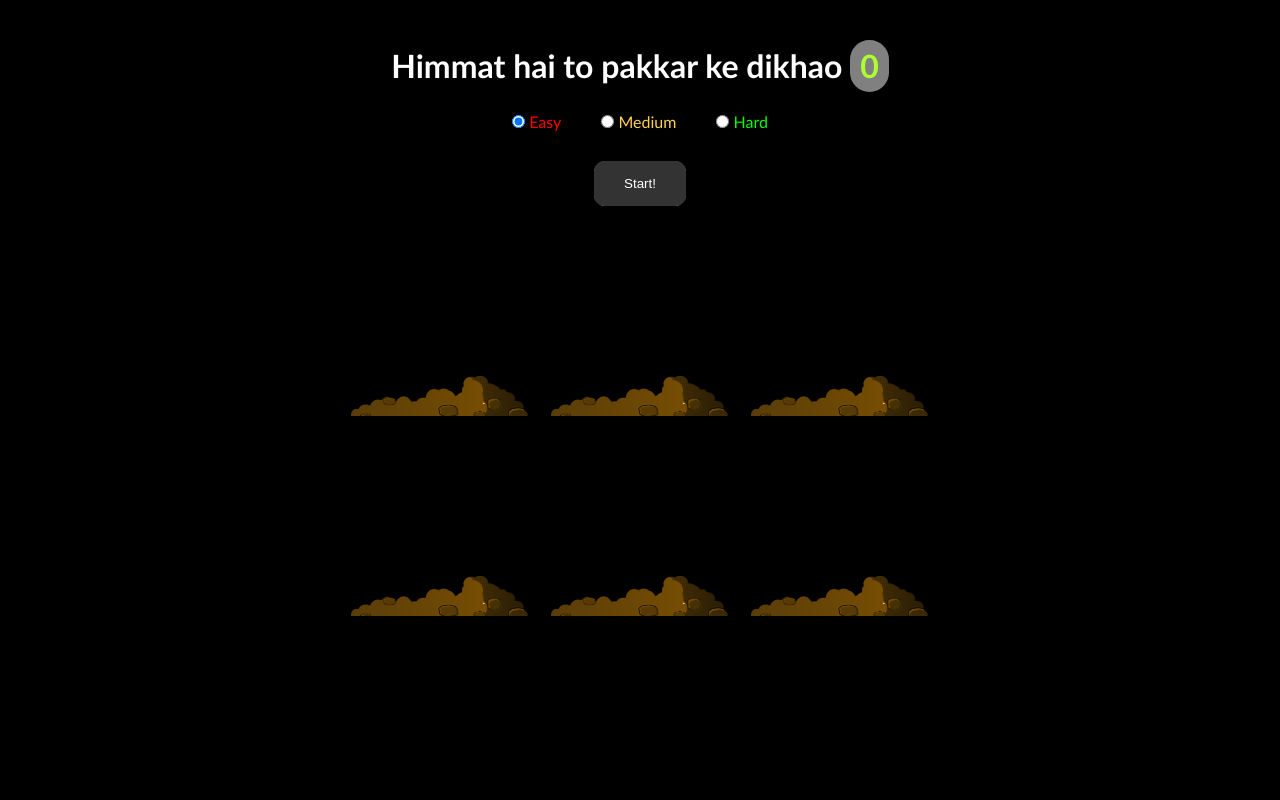
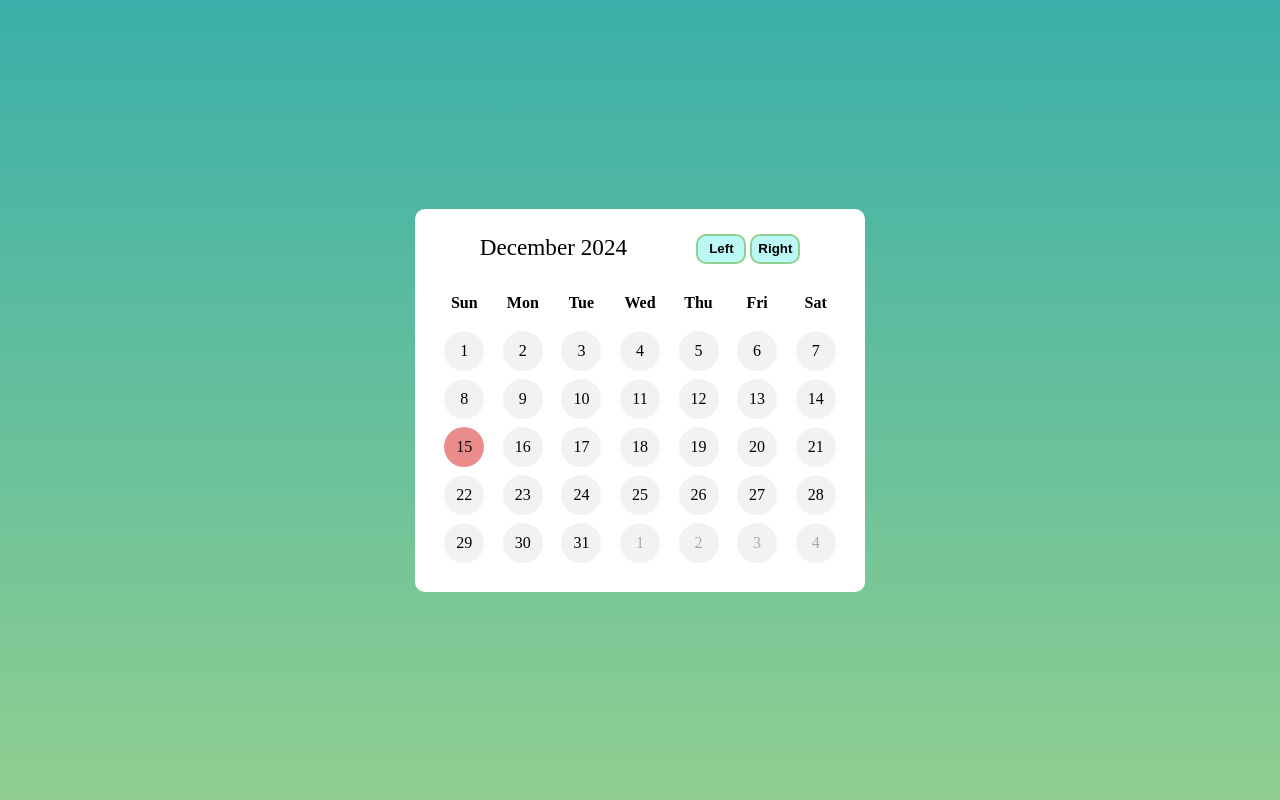
Before and after one commit to ruchi1234chaudhary/frontend-Projects, a plain HTML site: page index.html in a window 1280 px wide. Drawn offline with Linux system fonts and the light colour scheme.

Commit message:
Add files via upload
Calender- lets check you date of birth on which day?

```diff
--- a/index.html
+++ b/index.html
@@ -3,54 +3,36 @@
 <head>
     <meta charset="UTF-8">
     <meta name="viewport" content="width=device-width, initial-scale=1.0">
-    <title>A mole game</title>
+    <title>Calender</title>
     <link rel="stylesheet" href="style.css">
 </head>
 <body>
-    <h1>Himmat hai to pakkar ke dikhao <span class="score">0</span></h1>
-    <div class="levels">
-        <div>
-            <input type="radio" name="level" id="easy" checked>
-            <label for="easy">Easy</label>
+    <div class="wrapper">
+        <header>
+            <p class="current-date"></p>
+            <div class="icons">
+                <button id="prev" class="btn">Left</button>
+                <button  id="next" class="btn">Right</button>
+            </div>
+        </header>
 
-        </div>
-        <div>
-            <input type="radio" name="level" id="Medium">
-            <label for="Medium">Medium</label>
+        <div class="calender">
+            <ul class="weeks">
+                <li>Sun</li>
+                <li>Mon</li>
+                <li>Tue</li>
+                <li>Wed</li>
+                <li>Thu</li>
+                <li>Fri</li>
+                <li>Sat</li>
+            </ul>
 
-        </div>
-        <div>
-            <input type="radio" name="level" id="Hard">
-            <label for="Hard">Hard</label>
+            <ul class="days">
 
-        </div>
-    </div>
-
-
-    <div class="controls">
-        <button class="start-btn" onclick="startGame()">Start!</button>
-    </div>
-
-    <div class="game">
-        <div class="hole hole1">
-            <div class="mole"></div>
-        </div>
-        <div class="hole hole2">
-            <div class="mole"></div>
-        </div>
-        <div class="hole hole3">
-            <div class="mole"></div>
-        </div>
-        <div class="hole hole4">
-            <div class="mole"></div>
-        </div>
-        <div class="hole hole5">
-            <div class="mole"></div>
-        </div>
-        <div class="hole hole6">
-            <div class="mole"></div>
+            </ul>
         </div>
     </div>
     <script src="script.js"></script>
+
 </body>
 </html>
--- a/script.js
+++ b/script.js
@@ -1,97 +1,47 @@
-console.log("Radhe-Radhe")
-// Selecting all the elements from the DOM
-const holes = document.querySelectorAll(".hole");
-const scoreBoard = document.querySelector(".score");
-const moles = document.querySelectorAll(".mole");
-const startBtn = document.querySelector(".start-btn");
-const levels = document.querySelector(".levels");
-const game = document.querySelector(".game");
-
-let lastHole;
-let timeUp = false;
-let score = 0;
-
-// Function to get the selected radio button value
-function difficultyLevel() {
-  const ele = document.getElementsByName("level");
-  for (let i = 0; i < ele.length; i++) {
-    if (ele[i].checked) {
-      return ele[i].id;
+const daysTag = document.querySelector(".days"),
+currentDate = document.querySelector(".current-date"),
+prevNextIcon = document.querySelectorAll(".icons .btn");
+// getting new date, current year and month
+let date = new Date(),
+currYear = date.getFullYear(),
+currMonth = date.getMonth();
+// storing full name of all months in array
+const months = ["January", "February", "March", "April", "May", "June", "July",
+              "August", "September", "October", "November", "December"];
+const renderCalendar = () => {
+    let firstDayofMonth = new Date(currYear, currMonth, 1).getDay(), // getting first day of month
+    lastDateofMonth = new Date(currYear, currMonth + 1, 0).getDate(), // getting last date of month
+    lastDayofMonth = new Date(currYear, currMonth, lastDateofMonth).getDay(), // getting last day of month
+    lastDateofLastMonth = new Date(currYear, currMonth, 0).getDate(); // getting last date of previous month
+    let liTag = "";
+    for (let i = firstDayofMonth; i > 0; i--) { // creating li of previous month last days
+        liTag += `<li class="inactive">${lastDateofLastMonth - i + 1}</li>`;
     }
-  }
+    for (let i = 1; i <= lastDateofMonth; i++) { // creating li of all days of current month
+        // adding active class to li if the current day, month, and year matched
+        let isToday = i === date.getDate() && currMonth === new Date().getMonth()
+                     && currYear === new Date().getFullYear() ? "active" : "";
+        liTag += `<li class="${isToday}">${i}</li>`;
+    }
+    for (let i = lastDayofMonth; i < 6; i++) { // creating li of next month first days
+        liTag += `<li class="inactive">${i - lastDayofMonth + 1}</li>`
+    }
+    currentDate.innerText = `${months[currMonth]} ${currYear}`; // passing current mon and yr as currentDate text
+    daysTag.innerHTML = liTag;
 }
-
-// Function to get a random time between min and max
-function randomTime(min, max) {
-  return Math.round(Math.random() * (max - min) + min);
-}
-
-// Function to get a random hole
-function randomHole(holes) {
-  const idx = Math.floor(Math.random() * holes.length);
-  const hole = holes[idx];
-  if (hole === lastHole) {
-    return randomHole(holes);
-  }
-  lastHole = hole;
-  return hole;
-}
-
-// Function to make the mole appear and disappear
-function peep(show, hide) {
-  const time = randomTime(show, hide);
-  const hole = randomHole(holes);
-  hole.classList.add("up");
-  setTimeout(() => {
-    hole.classList.remove("up");
-    if (!timeUp) {
-      peep(show, hide);
-    }
-  }, time);
-}
-
-// Function to start the game
-function startGame() {
-  let show, hide;
-  const difficulty = difficultyLevel();
-  if (difficulty === "easy") {
-    show = 500;
-    hide = 1500;
-  } else if (difficulty === "medium") {
-    show = 200;
-    hide = 1000;
-  } else {
-    show = 100;
-    hide = 800;
-  }
-
-  // hiding start button during game running
-  scoreBoard.textContent = 0;
-  timeUp = false;
-  startBtn.innerHTML = "running..";
-  startBtn.disabled = true;
-  levels.style.visibility = "hidden";
-  score = 0;
-
-  // Starting button after the game finish
-  peep(show, hide);
-  setTimeout(() => {
-    timeUp = true;
-    startBtn.innerHTML = "start!";
-    startBtn.disabled = false;
-    levels.style.visibility = "visible";
-  }, 15000);
-}
-
-// Function to update the score on clicking the mole
-function hitTheMole(e) {
-  if (!e.isTrusted) {
-    return;
-  }
-  score++;
-  this.parentNode.classList.remove("up");
-  scoreBoard.textContent = score;
-}
-
-// Adding the click event listener to all the moles
-moles.forEach((mole) => mole.addEventListener("click", hitTheMole));
+renderCalendar();
+prevNextIcon.forEach(icon => { // getting prev and next icons
+    icon.addEventListener("click", () => { // adding click event on both icons
+        // if clicked icon is previous icon then decrement current month by 1 else increment it by 1
+        currMonth = icon.id === "prev" ? currMonth - 1 : currMonth + 1;
+        if(currMonth < 0 || currMonth > 11) { // if current month is less than 0 or greater than 11
+            // creating a new date of current year & month and pass it as date value
+            date = new Date(currYear, currMonth, new Date().getDate());
+            currYear = date.getFullYear(); // updating current year with new date year
+            currMonth = date.getMonth(); // updating current month with new date month
+        } else {
+            date = new Date(); // pass the current date as date value
+        }
+        renderCalendar(); // calling renderCalendar function
+    });
+});
--- a/style.css
+++ b/style.css
@@ -3,178 +3,87 @@
     padding:0;
     box-sizing: border-box;
 }
+
 body{
-    background-color: black;
-    color:white;
-    font-family: 'Gill Sans', 'Gill Sans MT', Calibri, 'Trebuchet MS', sans-serif;
-}
-h1{
-    text-align: center;
-    margin-top:40px;
-    line-height: 1;
-
-}
-.score{
-    background-color: grey;
-    padding:10px;
-    border-radius:50px;
-    display: inline-block;
-    color:greenyellow;
-}
-.controls{
-    margin:10px;
-    text-align: center;
-}
-.start-btn{
-    padding:15px 30px;
-    border:none;
-    outline:none;
-    color:#fff;
-    cursor:pointer;
-    position:relative;
-    z-index:0;
-    border-radius:12px;
-
-}
-.start-btn::after{
-    content:"";
-    z-index:-1;
-    position:absolute;
-    width:100%;
-    height:100%;
-    background-color: #333;
-    left:0;
-    top:0;
-    border-radius:10px;
-}
-.start-btn::before{
-    content:"";
-    background: linear-gradient(
-        45deg,
-        #ff0000,#ff7300,#ffb00f,#48ff00,
-        #00ffd5,#002bff,#ff00c8,#ff0000
-
-    );
-    position:absolute;
-    top:-2px;
-    left:-2px;
-    background-size: 600%;
-    z-index:-1;
-    width:calc(100% + 4px);
-    height:calc(100% + 4px);
-    filter:blur(8px);
-    animation:glowing 20s linear infinite;
-    transition:opacity .3s ease-in-out;
-    border-radius:10px;
-    opacity:0;
-
-}
-@keyframes glowing {
-    0%{background-position: 0 0;}
-    50%{background-position: 400% 0;}
-
-    100%{background-position: 0 0;}
-
-
-}
-.start-btn:hover::before{
-    opacity:1;
-}
-.start-btn:active:after{
-    background: transparent;
-}
-.start-btn:active{
-    color:black;
-    font-weight: bold;
-
-}
-.levels{
-    font-style:20px;
     display:flex;
     align-items: center;
     justify-content: center;
+    min-height:100vh;
+    background: linear-gradient(#3AAFA9,rgb(144, 207, 144));
 }
-.levels>div{
-margin:20px;
+.wrapper{
+    background-color: white;
+    width:450px;
+    border-radius:10px;
 }
-.levels > div:nth-last-of-type(1){
-    color:#00ff00;
+.wrapper header{
+    display:flex;
+    justify-content: space-around;
+    padding:25px 30px 10px;
 }
-.levels > div:nth-last-of-type(2){
-    color:#ffd24e;
+header .current-date{
+    font-size:1.45rem;
+    font-weight:500;
 }
-.levels > div:nth-last-of-type(3){
-    color:#ff0000;
+header .icons .btn{
+    height:30px;
+    width:50px;
+    background-color: #bbf8f5;
+    border:none;
+    border-radius: 10px;
+    font-weight: bold;
+    border:2px solid rgb(144, 207, 144);
+    color:black;
+    cursor:pointer;
+
+}
+header .icons .btn:hover{
+    background-color: rgb(160, 220, 200);
+}
+.calender ul{
+    display:flex;
+    list-style: none;
+    flex-wrap: wrap;
+    text-align: center;
+}
+.calender{
+    padding:20px;
+}
+.calender .weeks li{
+    font-weight: bold;
+}
+.calender ul li{
+    width:calc(100%/7);
+    position:relative;
 }
 
-.game{
-    width:600px;
-    height:400px;
-    display:flex;
-    flex-wrap:wrap;
-    margin: 0 auto;
-
+.days li.inactive{
+    color:#aaa;
+}
+.calender .days{
+    margin-bottom:20px;
+}
+.calender .days li{
+    cursor:pointer;
+    z-index:1;
+    margin-top:30px;
+}
+.calender .days li::before{
+    position:absolute;
+    content:"";
+    height:40px;
+    width:40px;
+    top:50%;
+    left:50%;
+    z-index:-1;
+    border-radius: 50%;
+    transform: translate(-50%,-50%);
+    background: #f2f2f2;
+}
+.days li:hover::before{
+    background: #e3e3e2;
 }
 
-.hole{
-    flex:1 0 33.33%;
-    overflow: hidden;
-    position:relative;
+.days li.active::before{
+    background-color:rgb(235, 140, 140);
 }
-.hole:after {
-    background: url("hole.png") bottom center no-repeat;
-    background-size: contain;
-    content: "";
-    width: 100%;
-    height: 70px;
-    position: absolute;
-    z-index: 2;
-    bottom: -30px;
-  }
-
-  /* Style for the mole when it pops up from a hole */
-  .mole {
-    position: absolute;
-    top: 100%;
-    width: 100%;
-    height: 100%;
-    background: url("mole.png") bottom center no-repeat;
-    background-size: 60%;
-    transition: all 0.4s;
-    cursor: pointer;
-  }
-
-  /* Style for the mole when it pops up from a hole and becomes visible */
-  .hole.up .mole {
-    top: 0;
-  }
-
-  /* adjust for small screen size */
-  @media (max-width: 768px) {
-    h1 {
-      padding: 20px;
-      font-size: 2rem;
-    }
-
-    .score {
-      margin: 20px;
-    }
-
-    .hole::after {
-      bottom: -22px;
-      margin: 6px;
-    }
-
-    .start-btn {
-      padding: 8px 20px;
-    }
-
-    .levels > div {
-      margin: 10px;
-    }
-
-    .game {
-      width: 90%;
-      height: 300px;
-    }
-  }
```
